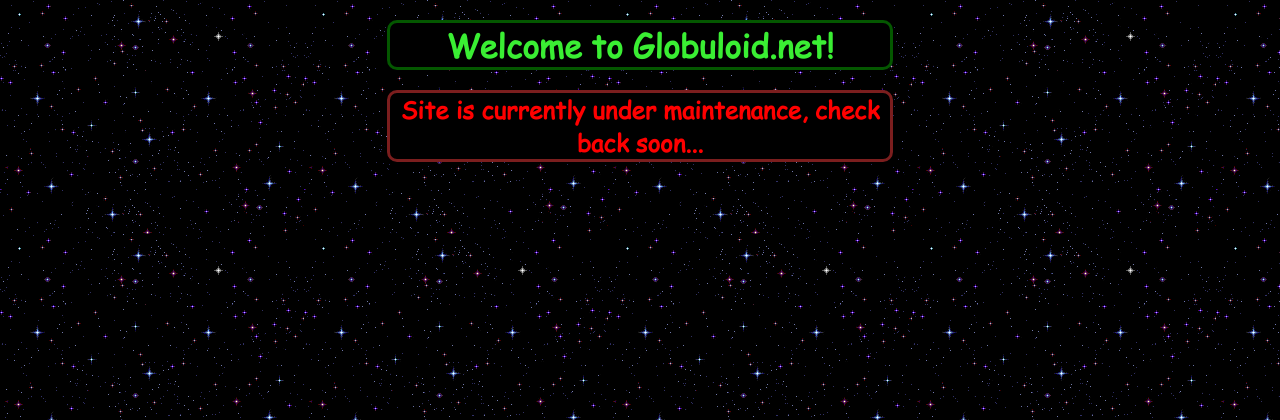
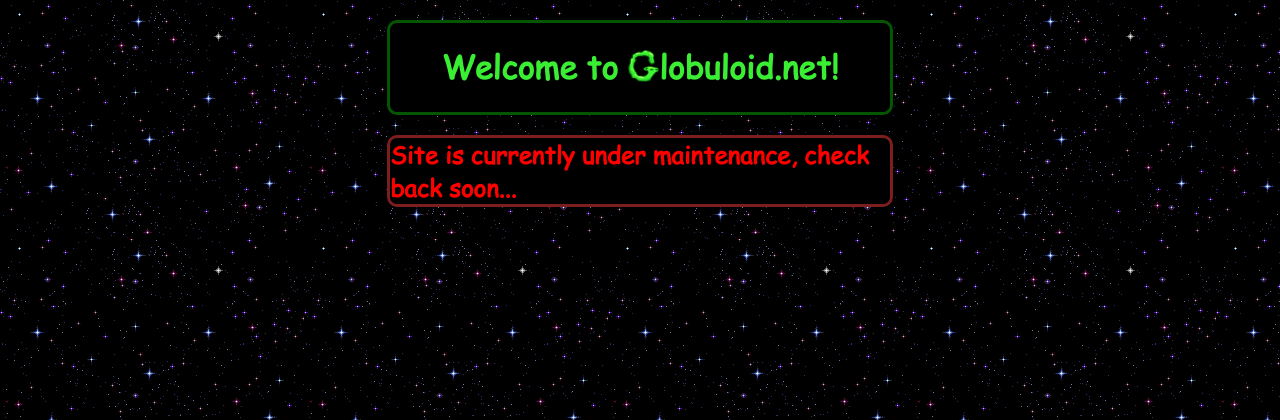
Before and after one commit to 8-BitAnt/globuloid.net, a PHP site: page / in a window 1280 px wide. Shown: the top 420 px of the page. Run offline with PHP 8.4, Linux system fonts and the light colour scheme.

Commit message:
Image replaced G in index

```diff
--- a/index.html
+++ b/index.html
@@ -16,7 +16,10 @@
 </head>
 
 <body>
-  <h1>Welcome to Globuloid.net!</h1>
+  <div class="welcome">
+    <h1>Welcome to <img class="logo" src="images/Globunation_Watermark.png">lobuloid.net!</h1>
+</div>
+
   <h2>Site is currently under maintenance, check back soon...</h2>
   <script src="script.js"></script>
 </body>
--- a/style.css
+++ b/style.css
@@ -13,7 +13,7 @@ body{
   background-image: url("images/shinestars.gif");
 }
 
-h1{
+.welcome{
   color: #3aee33;
   background-color: black;
   width: 500px;
@@ -23,16 +23,23 @@ h1{
   border-radius: 10px;
   border: solid #045700 3px;
   font-family: ComicSans;
+  line-height:50px
+  text-align: center;
 }
 
 h2{
   color: #ff0000;
   background-color: black;
   width: 500px;
-  text-align: center;
   margin: 0 auto;
   margin-top: 20px;
   border-radius: 10px;
   border: solid #7b1e1e 3px;
   font-family: ComicSans;
 }
+
+.logo{
+  vertical-align:middle;
+  margin-bottom: 8px;
+  height: 32px;
+}
```
Also changed, not shown: images/Globunation_Watermark.png (added).
